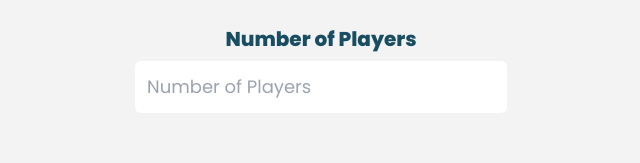
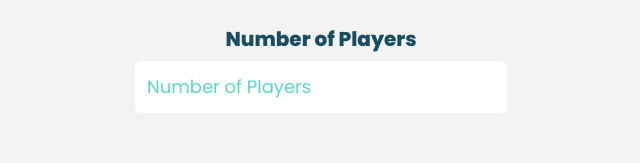
Before and after one commit to jacqueschuis/yahtzee-scorer, a React (Vite) app: page /new in a window 1280 px wide. Shown: the part 139-302 px from the top of the page, without its empty margins (319-959 px from the left). Built offline with nearby package versions, Linux system fonts and the light colour scheme.

Commit message:
more dark styling

```diff
--- a/src/components/StartForm.jsx
+++ b/src/components/StartForm.jsx
@@ -108,12 +108,12 @@ const StartForm = ({playerNumber, setPlayerNumber, playerList, setPlayerList, se
                         <Trail>
 
                         </Trail>
-                        <label htmlFor="player-number" className="text-xl mb-2 text-blue-700 dark:text-blue-300 font-bold">Number of Players</label>
+                        <label htmlFor="player-number" className="text-xl mb-2 text-blue-700 dark:text-blue-100 font-bold">Number of Players</label>
                         <input
                             type="tel"
                             id="player-number"
                             placeholder="Number of Players"
-                            className="p-3 rounded-md mb-8 outline-teal-500"
+                            className="p-3 rounded-md mb-8 outline-teal-500 placeholder:text-teal-300"
                             onChange={(e) => {
                                 if (e.target.value.match(/^[0-9]*$/)) {
                                     e.target.classList.remove('text-red-500')
@@ -123,7 +123,7 @@ const StartForm = ({playerNumber, setPlayerNumber, playerList, setPlayerList, se
                             }} />
                         <Trail>
                         { playerNumber > 0  &&
-                            <p className="text-xl mb-2 text-blue-700 dark:text-blue-300 font-bold">
+                            <p className="text-xl mb-2 text-blue-700 dark:text-blue-100 font-bold">
                                 Player Names
                             </p>
                         }
--- a/src/index.css
+++ b/src/index.css
@@ -12,7 +12,7 @@
   justify-content: center;
 
   color-scheme: light dark;
-  background-color: #242424;
+  background-color: "hsl(193,100%, 5%)";
 
   font-synthesis: none;
   text-rendering: optimizeLegibility;
```
